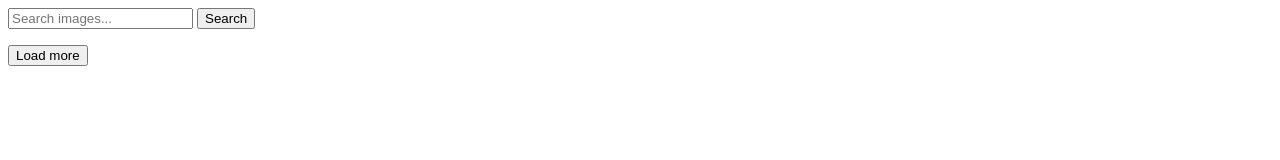
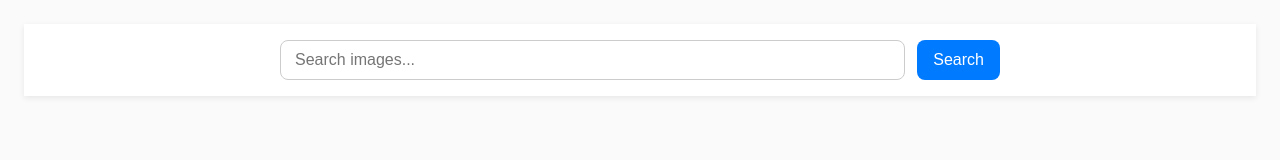
Before and after one commit to dezzlly/goit-advancedjs-hw-04, a plain HTML site: page index.html in a window 1280 px wide. Drawn offline with Linux system fonts and the light colour scheme; files that its build step writes are made by us from their sources.

Commit message:
Deploying to gh-pages from @ dezzlly/goit-advancedjs-hw-04@68c9739ffe6e21dabdc47d988760fce9690b43b8 🚀

```diff
--- a/index.html
+++ b/index.html
@@ -4,10 +4,10 @@
     <meta charset="UTF-8" />
     <meta name="viewport" content="width=device-width, initial-scale=1.0" />
     <title>Image Finder</title>
-    <script type="module" crossorigin src="/https://github.com/dezzlly/goit-advancedjs-hw-04/index.js"></script>
-    <link rel="modulepreload" crossorigin href="/https://github.com/dezzlly/goit-advancedjs-hw-04/assets/vendor-BQwYM3kP.js">
-    <link rel="stylesheet" crossorigin href="/https://github.com/dezzlly/goit-advancedjs-hw-04/assets/vendor-DkczhqSJ.css">
-    <link rel="stylesheet" crossorigin href="/https://github.com/dezzlly/goit-advancedjs-hw-04/assets/index-DprvQK2Q.css">
+    <script type="module" crossorigin src="/goit-advancedjs-hw-04/index.js"></script>
+    <link rel="modulepreload" crossorigin href="/goit-advancedjs-hw-04/assets/vendor-BQwYM3kP.js">
+    <link rel="stylesheet" crossorigin href="/goit-advancedjs-hw-04/assets/vendor-DkczhqSJ.css">
+    <link rel="stylesheet" crossorigin href="/goit-advancedjs-hw-04/assets/index-DprvQK2Q.css">
   </head>
   <body>
     <header class="header">
```
